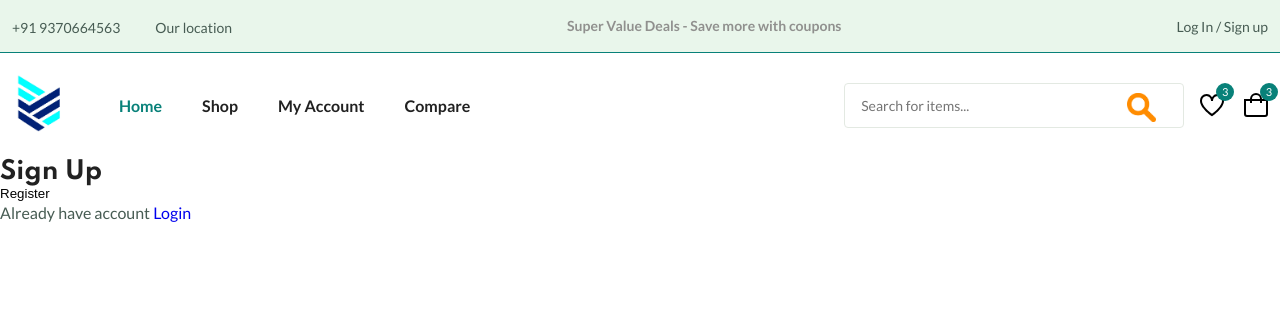
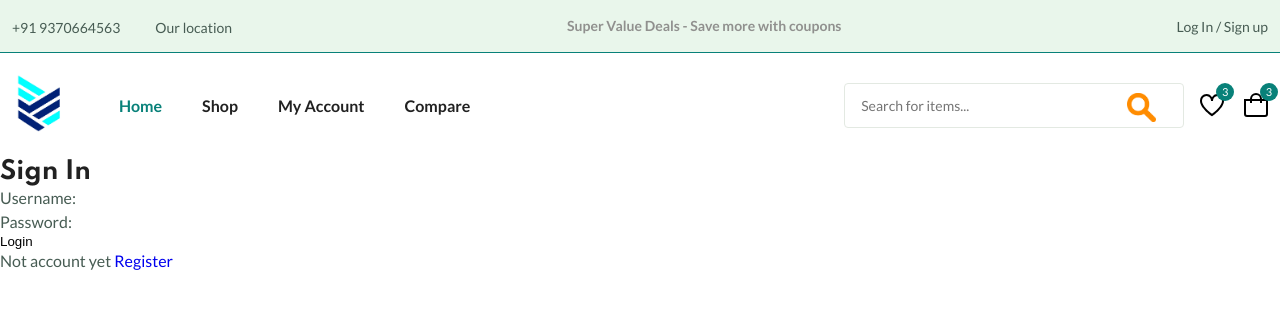
Before and after one commit to AkshayM2001/Mbazar, a Django app: page /loginRegister in a window 1280 px wide. Shown: the top 309 px of the page. Run offline with Django 4.2, Linux system fonts and the light colour scheme; some libraries are stand-ins or nearby versions.

Commit message:
added password auth

```diff
--- a/home/form.py
+++ b/home/form.py
@@ -1,7 +1,13 @@
 from django.forms import ModelForm
 from .models import Customer
+from .models import Login
 
 class CustomerForm(ModelForm):
     class Meta:
         model = Customer
         fields = ['name', 'email', 'mobile', 'password', 'password1']
+
+class LoginForm(ModelForm):
+    class Meta:
+        model = Login
+        fields = ['username', 'password']
--- a/home/models.py
+++ b/home/models.py
@@ -9,5 +9,13 @@ class Customer(models.Model):
     password = models.CharField(max_length = 10)
     password1 = models.CharField(max_length = 10)
 
+
+class Login(models.Model):
+    username = models.CharField(max_length = 30)
+    # email = models.EmailField()
+    # mobile = models.IntegerField()
+    password = models.CharField(max_length = 10)
+    password1 = models.CharField(max_length = 10)
+
     def __str__(self):
         return self.name
--- a/home/views.py
+++ b/home/views.py
@@ -1,6 +1,7 @@
 from django.shortcuts import render
 from .form import CustomerForm
-from django.http import HttpResponseRedirect
+from .form import LoginForm
+from django.http import HttpResponseRedirect,HttpResponse
 from django.contrib.auth.models import User
 
 # Create your views here.
@@ -14,7 +15,24 @@ def shop(request):
     return render(request, "shop.html", context)
 
 def loginRegister(request):
-    return render(request, "register.html")
+    if request.method == 'POST':
+        logset = LoginForm(request.Post)
+        uname = request.POST.get('username')
+        # mail = request.POST.get('email')
+        # phone = request.POST.get('mobile')
+        ps = request.POST.get('password')
+        ps1 = request.POST.get('password1')
+
+        added_user = User.objects.create_user(uname, ps)
+        added_user.save()
+        if logset.is_valid():
+
+            logset.save()
+            return HttpResponseRedirect("/loginRegister")
+
+    else:
+        logset = LoginForm()
+    return render(request, "login-resister.html", {'logset':logset})
 
 def register(request):
     if request.method == 'POST':
@@ -25,18 +43,18 @@ def register(request):
         ps = request.POST.get('password')
         ps1 = request.POST.get('password1')
 
-        new_user = User.objects.create_user(uname, mail, phone, ps)
-        new_user.save()
+        # if formset.is_valid():
+        #     formset.save()
+        #     return HttpResponseRedirect("/loginRegister")
+        if ps!=ps1:
+            # messages.error(request,'Password and Confirm Password does not match')
+            HttpResponse("Your password is not same")
+        else:
+            new_user = User.objects.create_user(uname, mail, phone, ps)
+            new_user.save()
+            return HttpResponseRedirect("/loginRegister")
 
-
-        if formset.is_valid():
-
-            formset.save()
-            return HttpResponseRedirect("/home")
-
-    else:
-        formset = CustomerForm()
-        return render(request, "login-resister.html", {'formset':formset})
+    return render(request, "register.html", {'formset':formset})
 
 def account(request):
     context = {}
--- a/templates/login-resister.html
+++ b/templates/login-resister.html
@@ -4,13 +4,13 @@
 
 
 {% block body %}
-
+<div class="login-form">
 <form method="post" class="form signin" novalidate>
     {% csrf_token %}
     <h2 class="heading-lg">Sign In</h2>
-    {{ formset.as_p }}
+    {{ logset.as_p }}
     <button type="submit">Login</button>
-    <p class="register-text">Not account yet <a href="register" class="register">Register</a></p>
 </form>
-
+<p class="register-text">Not account yet <a href="Register" class="register">Register</a></p>
+</div>
 {% endblock %}
--- a/templates/register.html
+++ b/templates/register.html
@@ -4,13 +4,17 @@
 
 
 {% block body %}
+<div class="register-form">
+<form method="post" class="form signup" novalidate>
 
-<form method="post" class="form signup" novalidate>
     {% csrf_token %}
     <h2 class="heading-lg">Sign Up</h2>
     {{ formset.as_p }}
     <button type="submit">Register</button>
-    <p class="login-text">Already have account <a href="login-resister" class="login-btn">Login</a></p>
+
 </form>
 
+<p class="login-text">Already have account <a href="loginRegister" class="login-btn">Login</a></p>
+
+</div>
 {% endblock %}
```
Also changed, not shown: db.sqlite3.
